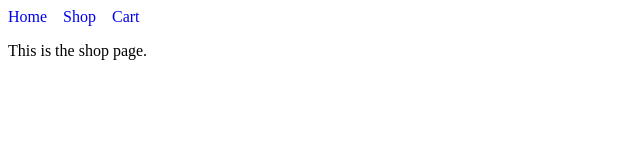
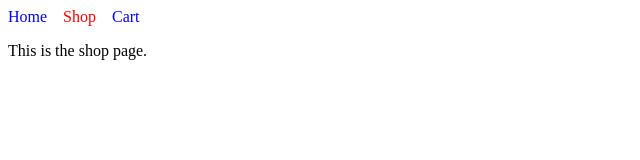
Before and after one commit to csdropout/shopping-cart, a React (Vite) app: page /shop in a window 1280 px wide. Shown: the top 160 px of the page, without its empty margins (0-640 px from the left). Built offline with nearby package versions, Linux system fonts and the light colour scheme.

Commit message:
Change Link to NavLink

```diff
--- a/src/components/Navbar.jsx
+++ b/src/components/Navbar.jsx
@@ -1,18 +1,27 @@
-import { Link } from "react-router";
+import { NavLink } from "react-router";
 import styles from "./navbar.module.css";
 
 function Navbar() {
   return (
     <div className={styles.navbar}>
-      <Link className={styles.tab} to="home">
+      <NavLink
+        className={({ isActive }) => (isActive ? `${styles.active}` : "")}
+        to="home"
+      >
         Home
-      </Link>
-      <Link className={styles.tab} to="shop">
+      </NavLink>
+      <NavLink
+        className={({ isActive }) => (isActive ? `${styles.active}` : "")}
+        to="shop"
+      >
         Shop
-      </Link>
-      <Link className={styles.tab} to="cart">
+      </NavLink>
+      <NavLink
+        className={({ isActive }) => (isActive ? `${styles.active}` : "")}
+        to="cart"
+      >
         Cart
-      </Link>
+      </NavLink>
     </div>
   );
 }
--- a/src/components/navbar.module.css
+++ b/src/components/navbar.module.css
@@ -3,6 +3,11 @@
   gap: 1rem;
 }
 
-.tab {
+a {
   text-decoration: none;
+  color: blue;
 }
+
+a.active {
+  color: red;
+}
```
